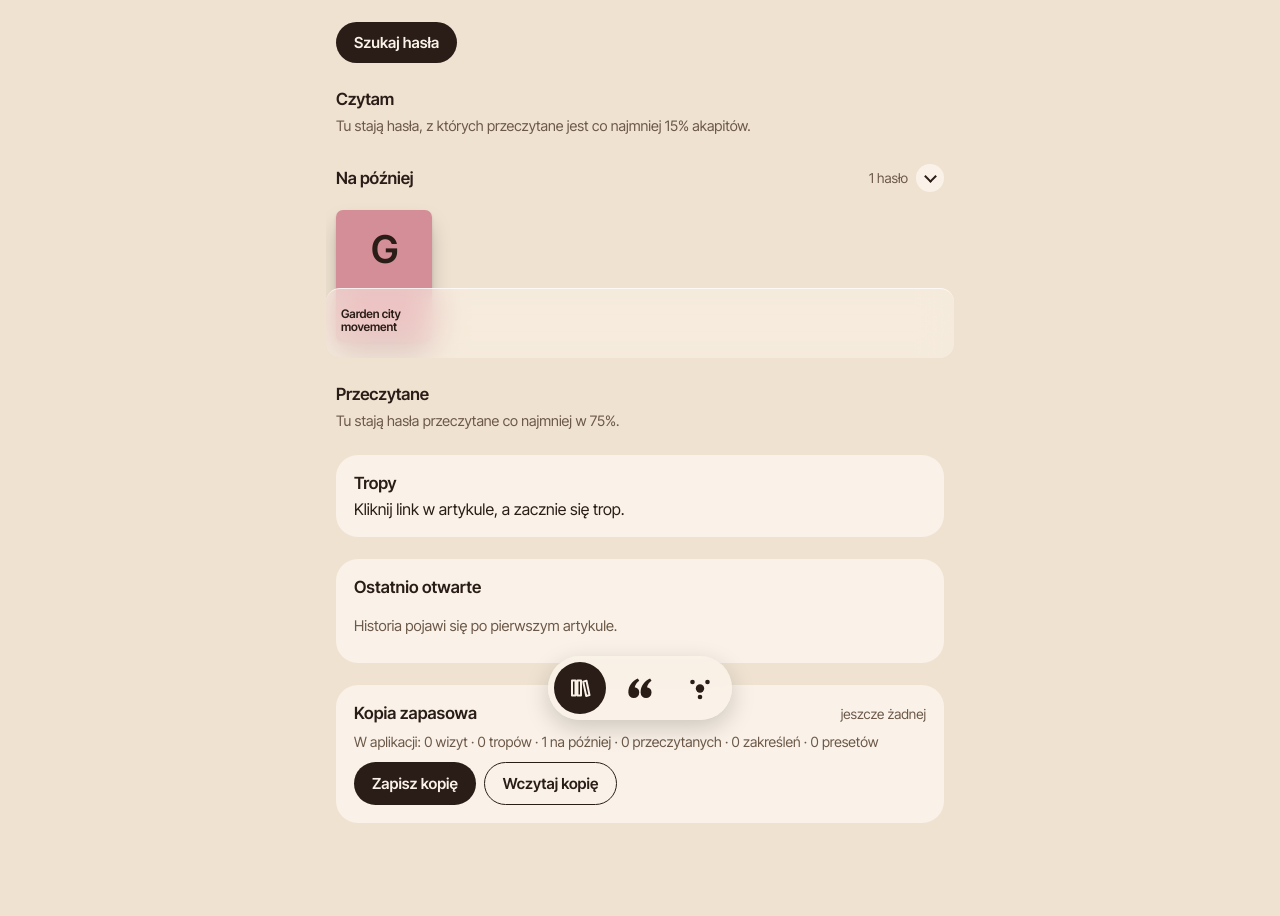
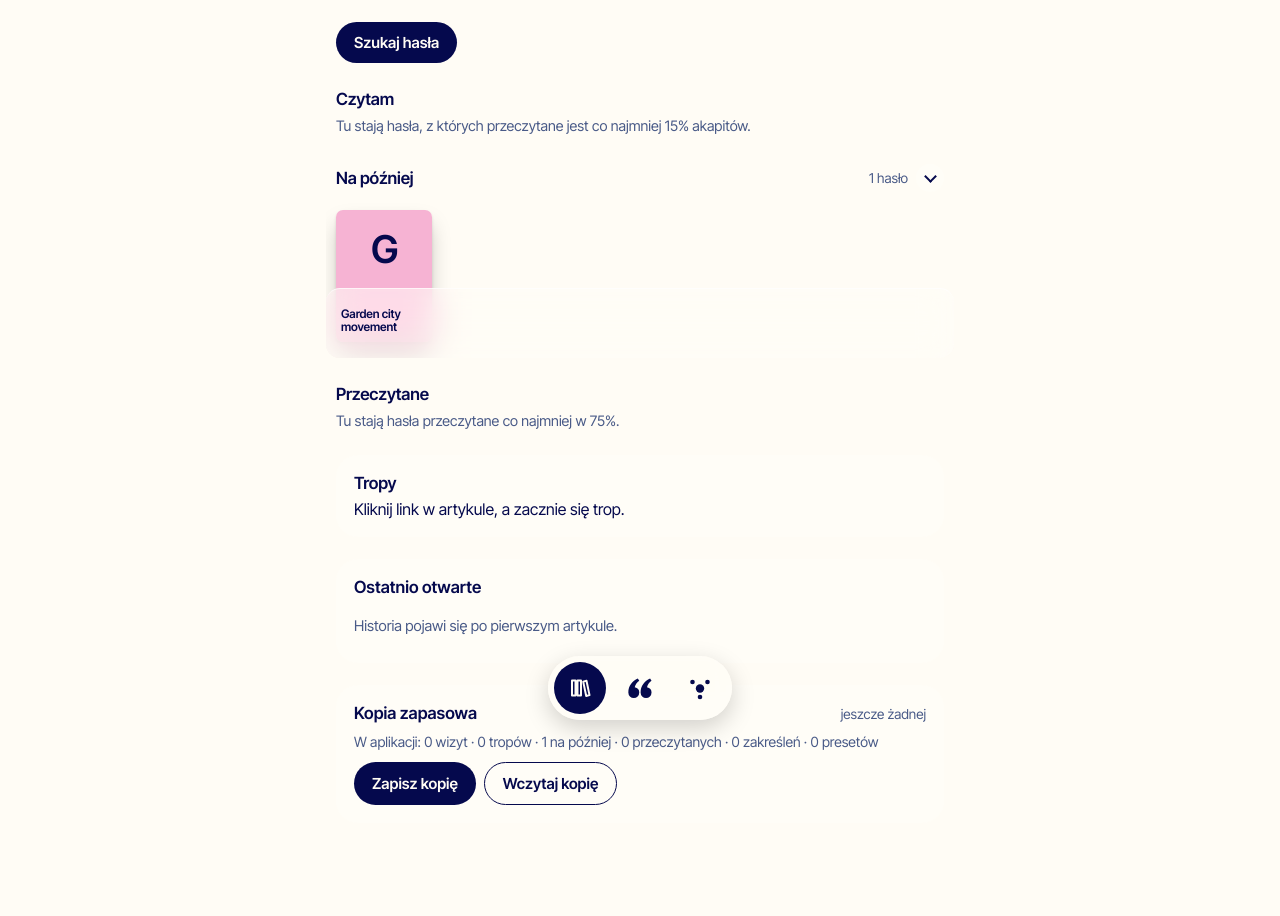
Before and after one commit to gosiabambosia/zakamarki, a plain HTML site: page index.html in a window 1280 px wide. Shown: the part 64-980 px from the top of the page. Drawn offline with Linux system fonts and the light colour scheme; no server answers; a web font is replaced by a local one.

Commit message:
Paleta wybrana w próbniku: granatowy tusz, sześć barw okładek, granatowa noc (v21)
- Dzień: tło #fffcf5, tusz #05094d, okładki róż/kobalt/pomidor/musztarda/oliwka/lawenda,
  litera i liczba na szkle według kontrastu (--cover-ink-N), nowe zakreślacze.
- Szkło w barwie okładki (88%): ten sam odcień na zdjęciu i bez; okładka bez zdjęcia
  pod szkłem rozjaśniona.
- Noc granatowa #0f1230; w czytniku nocą nagłówek i pasek telefonu w kolorze kartki
  (szew Kakao rozwiązany, syncThemeColor).
- Usunięte nieużywane --pop-lime, --pop-lilac, .chip. STYL i PLAN zaktualizowane.

Co-Authored-By: Claude Opus 5.5 <noreply@anthropic.com>

```diff
--- a/app.js
+++ b/app.js
@@ -311,6 +311,16 @@ const lastOpened = (title) => { for (let i = state.history.length - 1; i >= 0; i
 function show(view) {
   for (const v of ['home', 'results', 'reader', 'highlights', 'nodes']) $('#view-' + v).hidden = v !== view;
   document.documentElement.dataset.view = view;   // w czytniku tłem strony jest kartka
+  syncThemeColor();
+}
+
+// Pasek systemowy telefonu w kolorze nagłówka: tło palety, a nocą w czytniku kolor kartki (style.css: .bar).
+function syncThemeColor() {
+  const root = document.documentElement;
+  const cs = getComputedStyle(root);
+  const night = root.dataset.scheme === 'dark' && root.dataset.view === 'reader';
+  const c = cs.getPropertyValue(night ? '--page' : '--bg').trim();
+  if (c) document.querySelector('meta[name="theme-color"]').content = c;
 }
 
 function linkItem(title, desc) {
@@ -417,10 +427,13 @@ async function loadThumbs(titles) {
    czytać, przechodzi z niej na półkę Czytam, a potem do Przeczytanych (z listy nie znika, więc
    przycisk w czytniku dalej jest wciśnięty). Hasła tylko otwarte nie trafiają na żadną półkę. */
 const SEEN_AT = 0.15, DONE_AT = 0.75;
-const COVER_COLORS = ['var(--cover-1)', 'var(--cover-2)', 'var(--cover-3)', 'var(--cover-4)', 'var(--cover-5)'];
+// Barwy okładek bez zdjęcia i szkła (style.css: --cover-1…6), kolejno w każdej półce. Szkło ma barwę
+// okładki, więc jedna barwa to jeden odcień szkła. Do każdej kolor litery i liczby „22/41” (--cover-ink-N).
+const COVERS = 6;
+const COVER_COLORS = Array.from({ length: COVERS }, (_, k) => `var(--cover-${k + 1})`);
+const COVER_INKS = Array.from({ length: COVERS }, (_, k) => `var(--cover-ink-${k + 1})`);
 const GLASS = COVER_COLORS;
-// Kolor liczby „22/41” na szkle (osobno na każdą barwę; w Szkliwie wszystkie jasne, więc tusz).
-const GLASS_TEXT = ['var(--cover-ink)', 'var(--cover-ink)', 'var(--cover-ink)', 'var(--cover-ink)', 'var(--cover-ink)'];
+const GLASS_TEXT = COVER_INKS;
 const SHELF_ROW_MAX = 24;                 // w rzędzie; reszta po rozwinięciu półki
 
 function shelves() {
@@ -456,7 +469,8 @@ function coverBox(title, i, cls) {
     box.append(im);
   } else {
     box.classList.add('no-img');
-    box.style.setProperty('--cc', COVER_COLORS[i % COVER_COLORS.length]);   // barwa Szkliwa (style.css: --cover-1…5)
+    box.style.setProperty('--cc', COVER_COLORS[i % COVER_COLORS.length]);
+    box.style.setProperty('--ci', COVER_INKS[i % COVER_INKS.length]);
     const l = document.createElement('i');
     l.textContent = shownTitle(title)[0];
     box.append(l);
@@ -2593,9 +2607,7 @@ function applyReader() {
   root.style.setProperty('--size', r.size + 'px');
   root.style.setProperty('--leading', String(r.leading));
   root.style.setProperty('--measure', r.measure + 'rem');
-  // Pasek systemowy telefonu w kolorze tła motywu.
-  const bg = getComputedStyle(root).getPropertyValue('--bg').trim();
-  if (bg) document.querySelector('meta[name="theme-color"]').content = bg;
+  syncThemeColor();
 }
 
 function setReader(patch) {
--- a/style.css
+++ b/style.css
@@ -21,75 +21,73 @@
   --radius: 22px;
 }
 
-/* ——— 1. Paleta aplikacji: Wnętrze o zachodzie (dzień, od 2026-11-22; wcześniej Krem) ———
-   Neutralne: Kartka, Tło (kolor główny), Piasek, Linia, Szept, Tusz; liczby w kobalcie (Atrament).
-   Akcenty w wersji „pełnej” (okładki, szkło); jasne wersje tylko tam, gdzie stoi na nich tekst. */
+/* ——— 1. Paleta aplikacji (dzień, wybrana w próbniku 2026-11-22; wcześniej „Wnętrze o zachodzie”) ———
+   Jasne kremowe tło, granatowy tusz, liczby w kobalcie. Kartka prawie zlewa się z tłem: półki i karty
+   odcina rysunek, nie plama. Piasek i Linia to tło zmieszane z brązem Szeptu (12% i 26%). */
 :root {
-  --bg: #efe2d1;              /* Tło */
-  --surface: #faf2e8;         /* Kartka */
-  --surface-2: #e2cfb8;       /* Piasek */
-  --fg: #2a1c17;              /* Tusz */
-  --muted: #6b5848;           /* Szept */
-  --rule: #cdb69c;            /* Linia */
-  --brand: #2a1c17;
+  --bg: #fffcf5;              /* Tło */
+  --surface: #fffdf7;         /* Kartka */
+  --surface-2: #ece7df;       /* Piasek */
+  --fg: #05094d;              /* Tusz: granat */
+  --muted: #495a87;           /* Szept: granat rozjaśniony tłem (66%) */
+  --rule: #d7cfc5;            /* Linia */
+  --brand: #05094d;
   --accent: #2b46b8;          /* kobalt: fokus, suwaki, zaznaczenia */
-  --pop-pink: #d98aa3;        /* brudny róż */
-  --pop-orange: #d0472f;      /* pomidor */
-  --pop-mustard: #d6a11e;     /* musztarda */
+  --pop-pink: #d98aa3;        /* trop: kropki, kroki, powrót */
+  --pop-orange: #d0472f;      /* Aa w czytniku */
+  --pop-mustard: #d6a11e;     /* Na później (wciśnięte) */
   --pop-cobalt: #2b46b8;      /* Atrament: wielkie liczby */
-  --pop-lime: #75852b;        /* oliwka */
-  --pop-lilac: #8e4a7e;       /* śliwka */
-  --pop-ink: #2a1c17;         /* czarna pigułka (przyciski główne) */
-  --plank: #cdb69c;           /* deska pod okładkami na półce Czytam */
-  --slab: #faf2e8;            /* tafle Na później i Przeczytane: jedna, jasna, półprzezroczysta (mleczne szkło) */
-  --chip-bg: #cfd79e;         /* chipy z licznikami: oliwka jasna (pełna ma za mały kontrast z tekstem) */
-  /* Okładki bez zdjęcia i szkło poziomu: „Szkliwo” (2026-11-22, tymczasowo — paletę wybierze sama na końcu).
-     Osobne zmienne, więc kropki tropów i przyciski zostają w akcentach palety. */
-  --cover-1: #d48e98;         /* różowa glina */
-  --cover-2: #d4a965;         /* miód */
-  --cover-3: #81b297;         /* seladon */
-  --cover-4: #6e97bb;         /* gołębi błękit */
-  --cover-5: #c0765d;         /* rdza */
-  --cover-ink: #2a1c17;       /* litera i liczba na okładce — na wszystkich pięciu ciemna */
-  --on-pop: #faf2e8;          /* tekst na nasyconym kolorze i na atramencie */
-  --on-pop-light: #2a1c17;    /* tekst na jasnym akcencie */
-  /* Zakreślacze „Lampy” (z lamp-grzybków z moodboardu): własna rodzina, nie powtarza akcentów
-     interfejsu. Kolor kładziony jako marker z przezroczystością --hl-a (nocą słabszą). */
-  --hl-1: #7ccfb9;            /* morska zieleń */
-  --hl-2: #93b6f5;            /* niebieski */
-  --hl-3: #f4a77f;            /* morela */
-  --hl-4: #d59be0;            /* wrzos */
-  --hl-5: #ece06a;            /* cytryna */
+  --pop-ink: #05094d;         /* granatowa pigułka (przyciski główne) */
+  --plank: #d7cfc5;           /* deska pod okładkami na półce Czytam */
+  --slab: #fffdf7;            /* tafle Na później i Przeczytane: jedna, jasna, półprzezroczysta (mleczne szkło) */
+  /* Okładki bez zdjęcia i szkło poziomu: sześć barw kolejno (app.js: COVER_COLORS). Do każdej kolor
+     litery i liczby na szkle według kontrastu: granat albo krem. */
+  --cover-1: #f6b3d3;  --cover-ink-1: #05094d;   /* róż */
+  --cover-2: #2b46b8;  --cover-ink-2: #fffcf5;   /* kobalt */
+  --cover-3: #d0472f;  --cover-ink-3: #fffcf5;   /* pomidor */
+  --cover-4: #d6a11e;  --cover-ink-4: #05094d;   /* musztarda */
+  --cover-5: #75852b;  --cover-ink-5: #05094d;   /* oliwka */
+  --cover-6: #afa2f6;  --cover-ink-6: #05094d;   /* lawenda */
+  --cover-wash: #fffdf9;      /* rozjaśnienie okładki bez zdjęcia pod szkłem (półka Czytam) */
+  --on-pop: #fffcf5;          /* tekst na nasyconym kolorze i na granacie */
+  --on-pop-light: #05094d;    /* tekst na jasnym akcencie */
+  /* Zakreślacze: własna rodzina, kładziona jako marker z przezroczystością --hl-a (nocą słabszą). */
+  --hl-1: #7b98e5;            /* chaber */
+  --hl-2: #e99fb6;            /* róż */
+  --hl-3: #ffaf9e;            /* łosoś */
+  --hl-4: #f6d19a;            /* morela */
+  --hl-5: #adbb7c;            /* szałwia */
   --hl-a: 55%;
   color-scheme: light;
 }
 
-/* ——— Wnętrze nocą: śliwkowa głębia, beżowy tekst, akcenty rozjaśnione ——— */
+/* ——— Noc: granat (nocna wersja tuszu z dnia), kremowy tekst, okładki rozjaśnione w tej samej barwie.
+   Karty i linie to tło zmieszane z kremem (6%, 11%, 18%). ——— */
 :root[data-scheme="dark"] {
-  --bg: #1a1420;
-  --surface: #241c2b;
-  --surface-2: #2e2536;       /* Głębia */
-  --fg: #efe2cf;
-  --muted: #b0a294;
-  --rule: #3d3245;
-  --brand: #efe2cf;
+  --bg: #0f1230;
+  --surface: #191d3a;
+  --surface-2: #222741;       /* Głębia */
+  --fg: #f2ead9;
+  --muted: #a5a3a4;
+  --rule: #30344d;
+  --brand: #f2ead9;
   --accent: #9fb0f0;
   --pop-pink: #e8a4b4;
   --pop-orange: #ef7a68;
   --pop-mustard: #e5b34a;
   --pop-cobalt: #9fb0f0;
-  --pop-lime: #b9b45a;
-  --pop-lilac: #c59bc0;
-  --pop-ink: #efe2cf;
-  --on-pop: #1a1420;
-  --plank: #3d3245;
-  --slab: #efe2cf;
-  --cover-1: #e3a8b0;
-  --cover-2: #e1bf84;
-  --cover-3: #9dc6af;
-  --cover-4: #92b6d5;
-  --cover-5: #da9982;
-  --chip-bg: #b9b45a;
+  --pop-ink: #f2ead9;
+  --on-pop: #0f1230;
+  --on-pop-light: #0f1230;
+  --plank: #30344d;
+  --slab: #f2ead9;
+  --cover-1: #f6b3d3;  --cover-ink-1: #0f1230;
+  --cover-2: #90aefe;  --cover-ink-2: #0f1230;
+  --cover-3: #f39380;  --cover-ink-3: #0f1230;
+  --cover-4: #d5aa4f;  --cover-ink-4: #0f1230;
+  --cover-5: #a9bb63;  --cover-ink-5: #0f1230;
+  --cover-6: #b0a3f8;  --cover-ink-6: #0f1230;
+  --cover-wash: var(--surface);
   --hl-a: 40%;
   color-scheme: dark;
 }
@@ -148,6 +146,8 @@ html[data-view="reader"] body { background: var(--page); }
   background: color-mix(in srgb, var(--bg) 92%, transparent);
   backdrop-filter: blur(10px); -webkit-backdrop-filter: blur(10px);
 }
+/* Nocą w czytniku nagłówek bierze kolor kartki (Kakao, Grafit), żeby granat nie odcinał się od tekstu. */
+:root[data-scheme="dark"][data-view="reader"] .bar { background: color-mix(in srgb, var(--page) 92%, transparent); }
 .brand {
   flex: 1; font-family: var(--font-brand); font-weight: 900;
   font-variation-settings: "SOFT" 100, "opsz" 72;
@@ -212,7 +212,9 @@ main { padding: 6px var(--gutter) 48px; }
   display: grid; place-items: center; font-size: 2.6rem; font-weight: 600; letter-spacing: -.04em;
 }
 .next-img { position: relative; overflow: hidden; }
-.next-img.no-img { background: var(--cover-1); color: var(--cover-ink); }
+.next-img.no-img { background: var(--cover-1); color: var(--cover-ink-1); }
+/* z szkłem: okładka rozjaśniona, szkło pełne (jak na półce Czytam) */
+.next-img.no-img:has(.lvl) { background: color-mix(in oklab, var(--cover-1) 42%, var(--cover-wash)); color: var(--fg); }
 .next-img .lvl { min-height: 0; }
 .next-img .lvl b { font-size: .72rem; }
 .next-txt { flex: 1; min-width: 0; display: flex; flex-direction: column; justify-content: center; gap: 4px; padding: 14px 10px 14px 16px; }
@@ -259,13 +261,14 @@ main { padding: 6px var(--gutter) 48px; }
 .shelf-row::-webkit-scrollbar { display: none; }
 .r-cover, .p-cover, .g-cover { position: relative; display: block; overflow: hidden; background: var(--surface-2); }
 .r-cover img, .p-cover img, .g-cover img { position: absolute; inset: 0; width: 100%; height: 100%; object-fit: cover; }
-.r-cover i, .p-cover i, .g-cover i { font-style: normal; font-size: 2.4rem; font-weight: 600; letter-spacing: -.04em; color: var(--cover-ink); }
+.r-cover i, .p-cover i, .g-cover i { font-style: normal; font-size: 2.4rem; font-weight: 600; letter-spacing: -.04em; color: var(--ci, var(--fg)); }
 .r-cover.no-img, .g-cover.no-img { display: grid; place-items: center; }
-/* Okładka bez zdjęcia: pełna barwa Szkliwa (--cc, z app.js). Szkło na niej to jasna mgła, nie kolor —
-   poziom czytania widać na każdej barwie. */
+/* Okładka bez zdjęcia: pełna barwa (--cc i litera --ci, z app.js). Pod szkłem (półka Czytam) okładka
+   jest rozjaśniona, a szkło pełne w jej kolorze — ten sam odcień co na zdjęciu, więc jedna barwa to
+   jedno szkło, z obrazkiem czy bez. */
 .r-cover.no-img, .p-cover.no-img, .g-cover.no-img { background: var(--cc); }
-.no-img .lvl { background: rgb(250 242 232 / .5); border-top: 2.5px solid rgb(250 242 232 / .95); }
-.no-img .lvl b { color: #2a1c17; }
+.r-cover.no-img:has(> .lvl), .g-cover.no-img:has(> .lvl) { background: color-mix(in oklab, var(--cc) 42%, var(--cover-wash)); }
+.r-cover.no-img:has(> .lvl) i, .g-cover.no-img:has(> .lvl) i { color: var(--fg); }
 
 /* Czytam: deska pod okładkami (nie przewija się razem z nimi) */
 .shelf-reading .shelf-row {
@@ -286,7 +289,7 @@ main { padding: 6px var(--gutter) 48px; }
 /* Szkło do poziomu przeczytanych akapitów; liczba „22/41” to pomiar, nie ozdoba */
 .lvl {
   position: absolute; left: 0; right: 0; bottom: 0; height: calc(var(--p) * 1%); min-height: 4px;
-  background: color-mix(in srgb, var(--g) 72%, transparent);
+  background: color-mix(in srgb, var(--g) 88%, transparent);
   -webkit-backdrop-filter: blur(7px); backdrop-filter: blur(7px);
   border-top: 2.5px solid var(--g);
 }
@@ -303,7 +306,7 @@ main { padding: 6px var(--gutter) 48px; }
   -webkit-backdrop-filter: blur(16px) saturate(1.15); backdrop-filter: blur(16px) saturate(1.15);
   border-top: 1.5px solid rgb(255 255 255 / .7);
 }
-:root[data-scheme="dark"] .slab { background: color-mix(in srgb, var(--c) 16%, rgb(26 20 32 / .55)); border-top-color: rgb(255 255 255 / .16); }
+:root[data-scheme="dark"] .slab { background: color-mix(in srgb, var(--c) 16%, color-mix(in srgb, var(--bg) 55%, transparent)); border-top-color: rgb(255 255 255 / .16); }
 .p-item {
   flex: none; position: relative; width: 96px; height: 132px; border-radius: 7px; text-decoration: none; scroll-snap-align: start;
   box-shadow: 0 2px 3px rgb(0 0 0 / .12), 0 12px 22px -4px rgb(0 0 0 / .28);
@@ -357,7 +360,6 @@ main { padding: 6px var(--gutter) 48px; }
 .dots .seg.j { background: none; border-top: 2px dashed var(--fg); height: 0; }
 .dots .seg.gap { width: 4px; background: none; }
 .big-num { font-size: 4rem; font-weight: 600; letter-spacing: -.045em; line-height: .95; font-variant-numeric: tabular-nums; }
-.chip { font-size: .8rem; font-weight: 500; padding: 6px 11px; border-radius: 999px; background: var(--chip-bg); color: var(--on-pop-light); white-space: nowrap; }
 
 /* ——— trop nad artykułem ——— */
 .trail-row { display: flex; align-items: center; gap: 6px; padding: 10px 0 2px; }
@@ -579,7 +581,7 @@ main { padding: 6px var(--gutter) 48px; }
   flex: none; width: 60px; height: 60px; border-radius: 12px; background: var(--surface-2) center / cover no-repeat;
   display: grid; place-items: center; font-size: 1.6rem; font-weight: 600; color: var(--on-pop-light);
 }
-.peek-img.no-img { background: var(--cover-4); color: var(--cover-ink); }
+.peek-img.no-img { background: var(--cover-4); color: var(--cover-ink-4); }
 .peek-tt { min-width: 0; }
 .peek-tt h3 { margin: 0; font-size: 1.25rem; font-weight: 600; letter-spacing: -.02em; line-height: 1.1; overflow-wrap: anywhere; }
 .peek-tt p { margin: 3px 0 0; font-size: .85rem; color: var(--muted); }
--- a/sw.js
+++ b/sw.js
@@ -5,7 +5,7 @@
 // (z cache: 'no-cache', czyli z pominięciem 10-minutowej pamięci przeglądarki, którą ustawia
 // GitHub Pages; niezmieniony plik serwer odsyła jako krótkie „304 bez zmian”). Kopia w pamięci
 // jest używana tylko bez internetu. Dzięki temu nowe wdrożenie widać od razu, nie po kilku otwarciach.
-const CACHE = 'zakamarki-v20';
+const CACHE = 'zakamarki-v21';
 const SHELL = ['./', './index.html', './style.css', './app.js', './manifest.webmanifest',
   './icons/icon-192.png', './icons/icon-512.png', './icons/icon-maskable-512.png',
   './icons/icon.svg', './icons/apple-touch-icon.png'];
```
Also changed, not shown: index.html (+1 -1 lines), manifest.webmanifest, 2 other files.
